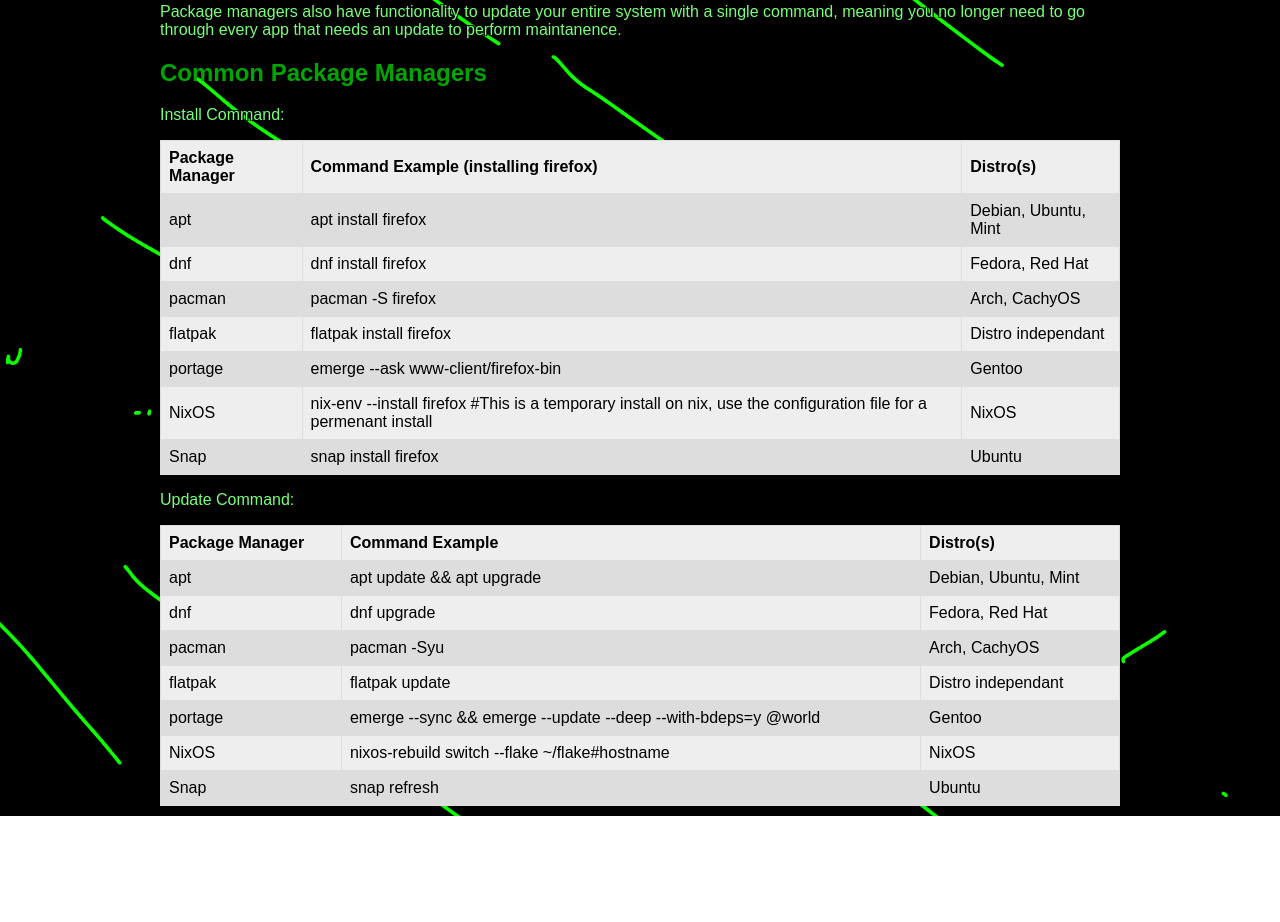
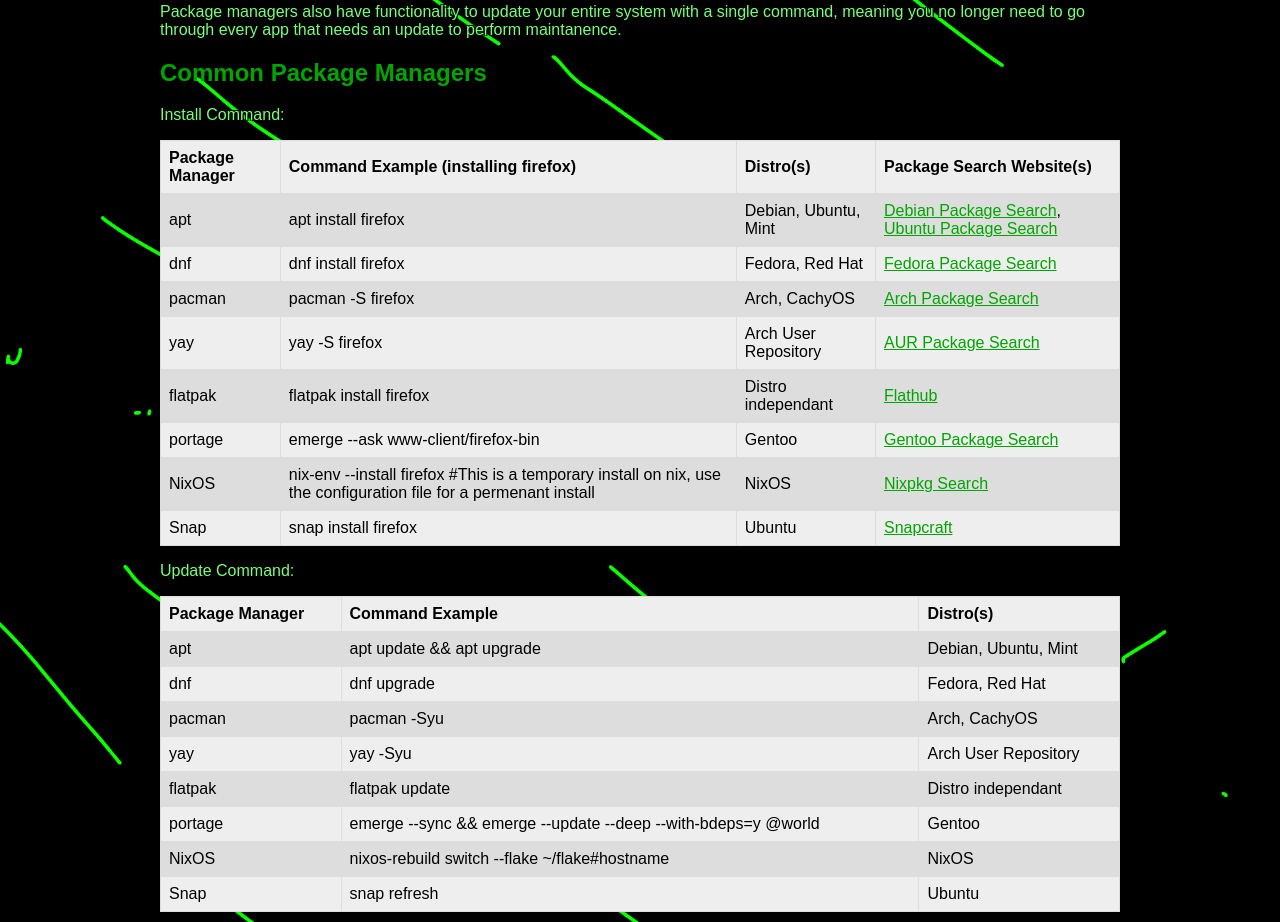
Before and after one commit to protogenposting/lccwebsite, a plain HTML site: page packagemanagement.html in a window 1280 px wide. Shown: the part 309-1231 px from the top of the page. Before the commit the page ends 1125 px from the top, so only its background shows below. Drawn offline with Linux system fonts and the light colour scheme.

Commit message:
close to done

```diff
--- a/packagemanagement.html
+++ b/packagemanagement.html
@@ -18,41 +18,55 @@
         <th>Package Manager</th>
         <th>Command Example (installing firefox)</th>
         <th>Distro(s)</th>
+        <th>Package Search Website(s)</th>
       </tr>
       <tr>
         <td>apt</td>
         <td>apt install firefox</td>
         <td>Debian, Ubuntu, Mint</td>
+        <td><a href="https://www.debian.org/distrib/packages">Debian Package Search</a>, <a href="https://packages.ubuntu.com/">Ubuntu Package Search</a></td>
       </tr>
       <tr>
         <td>dnf</td>
         <td>dnf install firefox</td>
         <td>Fedora, Red Hat</td>
+        <td><a href="https://packages.fedoraproject.org/">Fedora Package Search</a></td>
       </tr>
       <tr>
         <td>pacman</td>
         <td>pacman -S firefox</td>
         <td>Arch, CachyOS</td>
+        <td><a href="https://archlinux.org/packages/">Arch Package Search</a></td>
+      </tr>
+      <tr>
+        <td>yay</td>
+        <td>yay -S firefox</td>
+        <td>Arch User Repository</td>
+        <td><a href="https://aur.archlinux.org/packages">AUR Package Search</a></td>
       </tr>
       <tr>
         <td>flatpak</td>
         <td>flatpak install firefox</td>
         <td>Distro independant</td>
+        <td><a href="https://flathub.org/en">Flathub</a></td>
       </tr>
       <tr>
         <td>portage</td>
         <td>emerge --ask www-client/firefox-bin</td>
         <td>Gentoo</td>
+        <td><a href="https://packages.gentoo.org/">Gentoo Package Search</a></td>
       </tr>
       <tr>
         <td>NixOS</td>
         <td>nix-env --install firefox #This is a temporary install on nix, use the configuration file for a permenant install</td>
         <td>NixOS</td>
+        <td><a href="https://search.nixos.org/packages">Nixpkg Search</a></td>
       </tr>
       <tr>
         <td>Snap</td>
         <td>snap install firefox</td>
         <td>Ubuntu</td>
+        <td><a href="https://snapcraft.io/">Snapcraft</a></td>
       </tr>
     </table>
     <p>Update Command:</p>
@@ -78,6 +92,11 @@
         <td>Arch, CachyOS</td>
       </tr>
       <tr>
+        <td>yay</td>
+        <td>yay -Syu</td>
+        <td>Arch User Repository</td>
+      </tr>
+      <tr>
         <td>flatpak</td>
         <td>flatpak update</td>
         <td>Distro independant</td>
```
Also changed, not shown: commands.html (+14 -0 lines), distros.html (+1 -0 lines).
